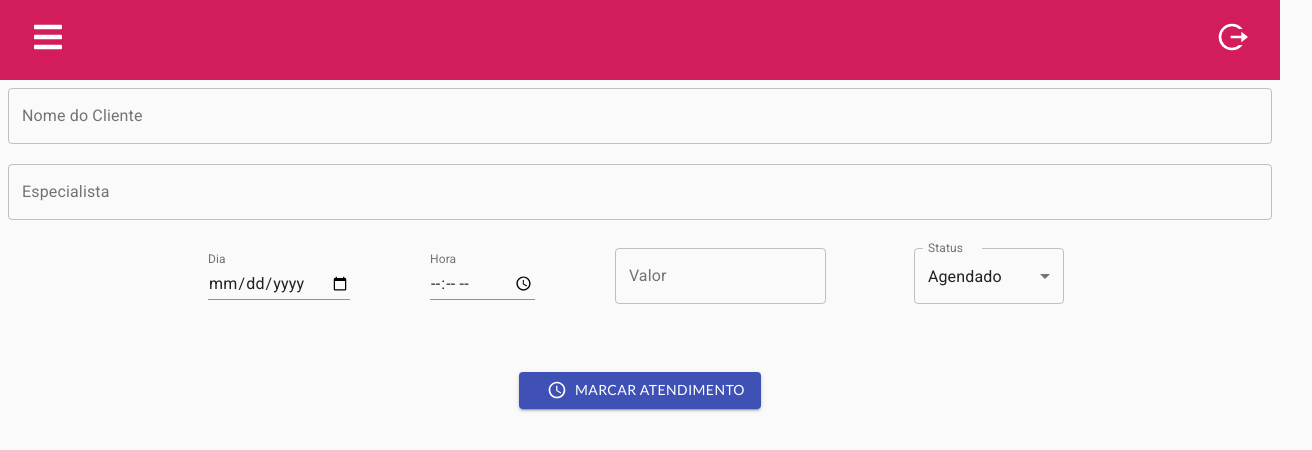
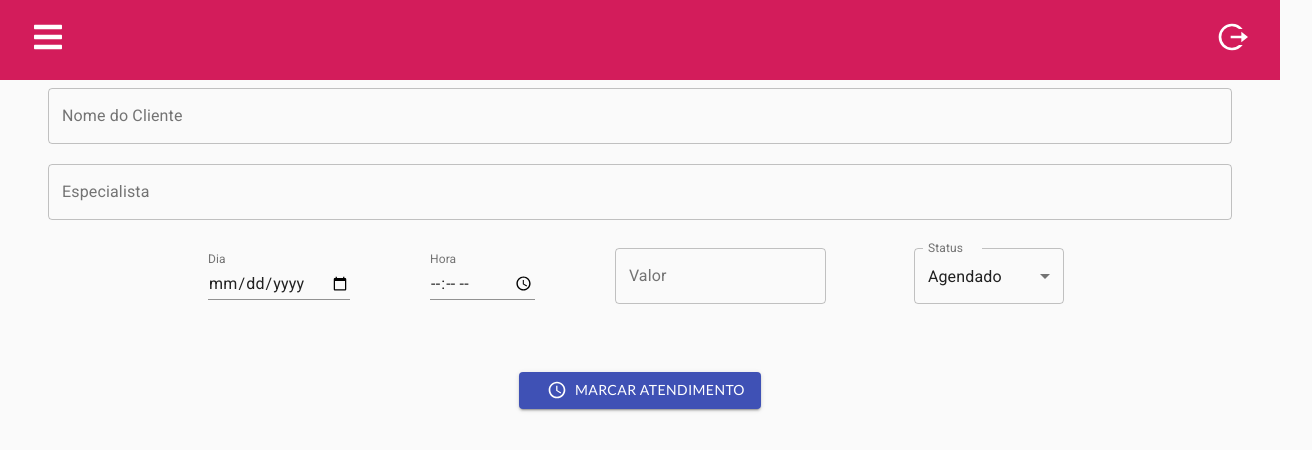
Before and after one commit to afyalabs-1/afya-prontuario-frontend, a React (Create React App) app: page /newAppointment in a window 1280 px wide. Shown: the top 450 px of the page, 1312 px wide, since content can reach past the window. Built offline with nearby package versions, Linux system fonts and the light colour scheme.

Commit message:
💄 Adição de margens no form de criação de novo atendimento.

```diff
--- a/src/pages/newAppointment/index.js
+++ b/src/pages/newAppointment/index.js
@@ -30,6 +30,8 @@ const useStyles = makeStyles((theme) => ({
   },
   center: {
     margin: "auto",
+    marginLeft: theme.spacing(5),
+    marginRight: theme.spacing(5),
   },
 }));
 
```
